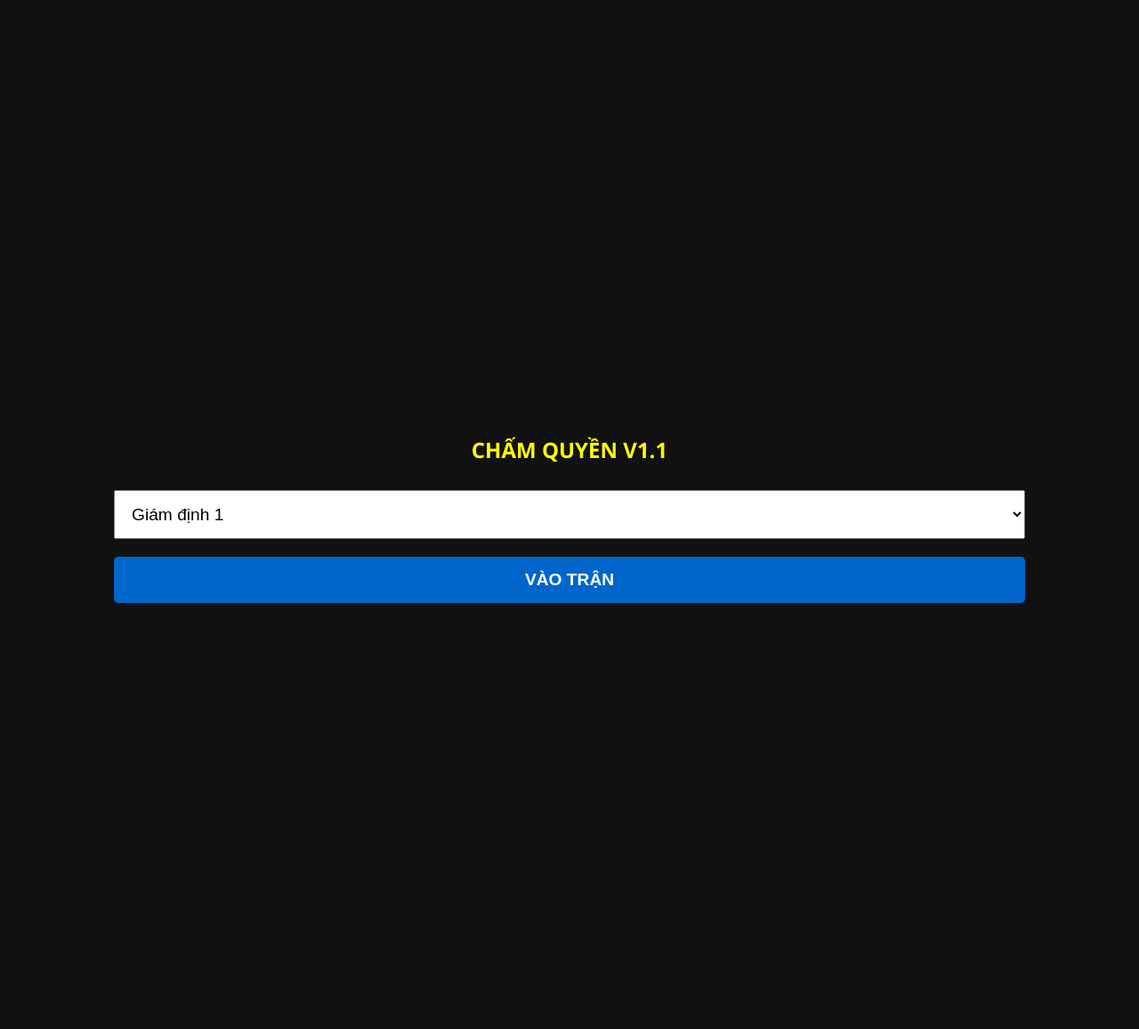
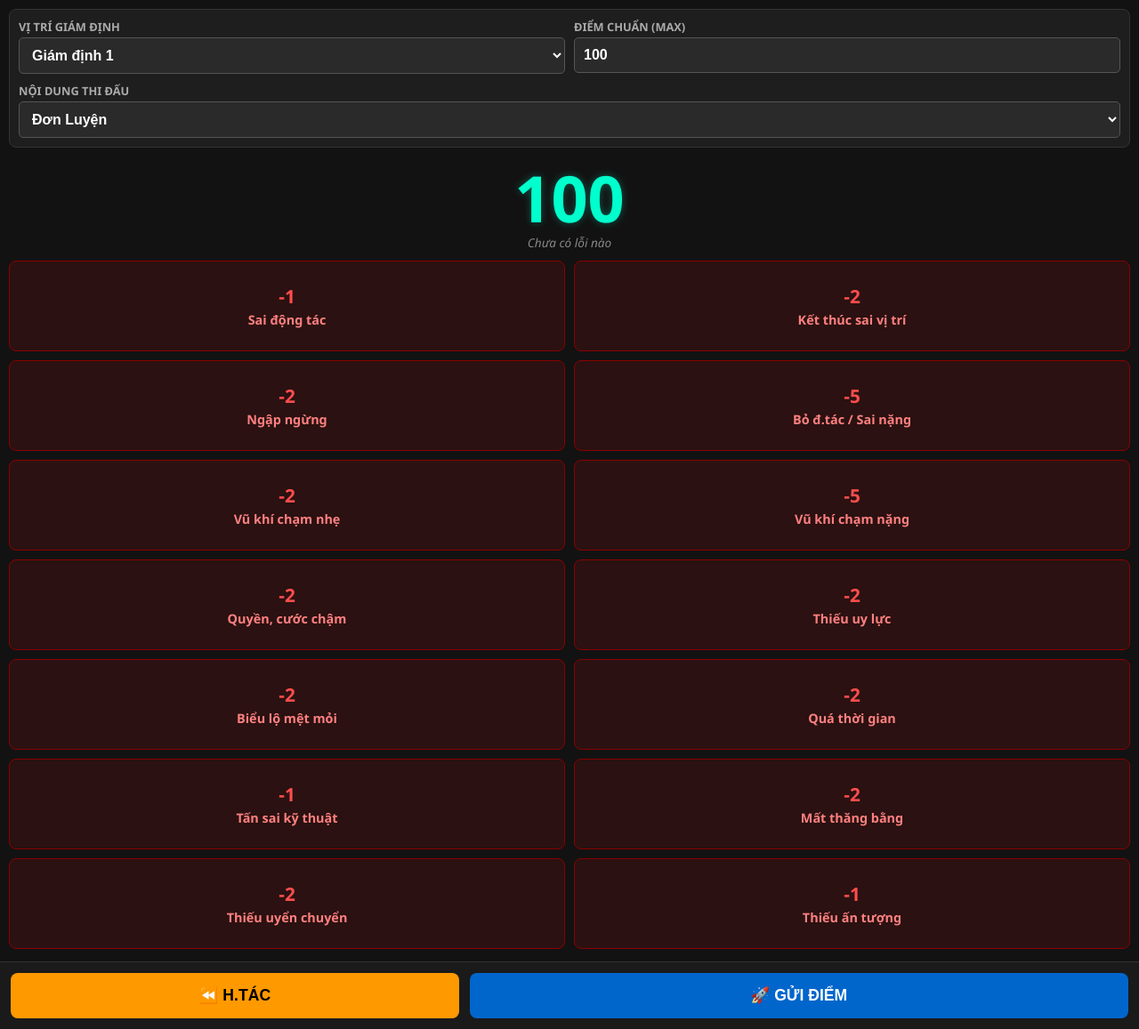
Before and after one commit to soidacungthanhcom/psychic-fishstick, a Flask app: template templates/judge_quyen.html in a window 1280 px wide. Shown: the whole page at 89% size. Run offline with Flask 3, Linux system fonts and the light colour scheme; the template is opened without the code that fills it, so the values that code supplies are empty; some libraries are stand-ins or nearby versions.

Commit message:
Update judge_quyen.html

```diff
--- a/templates/judge_quyen.html
+++ b/templates/judge_quyen.html
@@ -3,224 +3,245 @@
 <head>
     <meta charset="UTF-8">
     <meta name="viewport" content="width=device-width, initial-scale=1.0, maximum-scale=1.0, user-scalable=no">
-    <title>BÀN PHÍM CHẤM QUYỀN V1.1</title>
+    <title>Giám Định Chấm Quyền Vovinam</title>
     <script src="https://cdnjs.cloudflare.com/ajax/libs/socket.io/4.0.1/socket.io.js"></script>
     <style>
-        body { background: #111; color: #fff; font-family: 'Segoe UI', Tahoma, Geneva, Verdana, sans-serif; margin: 0; padding: 10px; display: flex; flex-direction: column; height: 100vh; overflow: hidden; }
+        :root {
+            --bg-color: #121212; --panel-bg: #1e1e1e; --text-main: #ffffff;
+            --accent-color: #00ffcc; --danger-color: #ff4d4d; --warning-color: #ff9900;
+        }
+        body {
+            background: var(--bg-color); color: var(--text-main); font-family: 'Segoe UI', Tahoma, sans-serif;
+            margin: 0; padding: 10px; display: flex; flex-direction: column; height: 100vh; box-sizing: border-box;
+        }
 
-        /* HEADER - ĐIỂM SỐ */
-        .header { text-align: center; background: #000; padding: 10px; border-radius: 10px; border: 2px solid #3399ff; position: relative; margin-bottom: 10px; }
-        .score-display { font-size: 4.5em; font-weight: bold; color: yellow; line-height: 1; margin: 5px 0; }
-        .score-label { color: #aaa; font-size: 1.2em; font-weight: bold; }
-        .undo-btn { position: absolute; right: 15px; top: 15px; background: #ff4d4d; color: white; border: none; padding: 10px 15px; border-radius: 5px; font-weight: bold; cursor: pointer; }
+        /* HEADER: Cài đặt ban đầu */
+        .config-panel { background: var(--panel-bg); padding: 10px; border-radius: 8px; margin-bottom: 10px; border: 1px solid #333; }
+        .row { display: flex; gap: 10px; margin-bottom: 10px; }
+        .row:last-child { margin-bottom: 0; }
+        .input-group { flex: 1; display: flex; flex-direction: column; }
+        label { font-size: 0.8rem; color: #aaa; margin-bottom: 3px; font-weight: bold; }
+        select, input {
+            padding: 10px; font-size: 1rem; border-radius: 5px; border: 1px solid #555;
+            background: #2a2a2a; color: #fff; font-weight: bold; width: 100%; box-sizing: border-box;
+        }
 
-        /* KHU VỰC BẤM NÚT CÓ CUỘN */
-        .controls { flex: 1; overflow-y: auto; padding-right: 5px; }
-        .section-title { font-size: 1em; color: #00ffcc; border-bottom: 1px solid #333; margin: 10px 0; padding-bottom: 5px; font-weight: bold; text-transform: uppercase; }
+        /* BẢNG ĐIỂM */
+        .score-board { text-align: center; margin: 10px 0; }
+        .score-value { font-size: 4.5rem; font-weight: 900; color: var(--accent-color); line-height: 1; text-shadow: 0 0 10px rgba(0, 255, 204, 0.3); }
+        .history-text { font-size: 0.85rem; color: #888; height: 20px; margin-top: 5px; font-style: italic; white-space: nowrap; overflow: hidden; text-overflow: ellipsis; }
 
-        /* Chỉnh lại Grid 2 cột cho cân đối */
-        .btn-grid { display: grid; grid-template-columns: 1fr 1fr; gap: 8px; }
+        /* KHU VỰC NÚT TRỪ ĐIỂM (Tự động cuộn, không bị che) */
+        .btn-grid {
+            flex: 1; overflow-y: auto; display: grid; grid-template-columns: repeat(2, 1fr);
+            gap: 10px; padding-bottom: 80px; align-content: start;
+        }
+        .deduct-btn {
+            background: #2b1111; border: 1px solid #8b0000; color: #ff8080;
+            padding: 15px 5px; border-radius: 8px; font-weight: bold; font-size: 0.9rem;
+            cursor: pointer; text-align: center; display: flex; flex-direction: column;
+            align-items: center; justify-content: center; min-height: 70px;
+        }
+        .deduct-btn:active { background: var(--danger-color); color: #fff; }
+        .deduct-btn .val { font-size: 1.3rem; margin-bottom: 3px; color: var(--danger-color); }
 
-        .btn-err { background: #222; border: 1px solid #444; color: #fff; padding: 12px 5px; border-radius: 8px; font-size: 0.95em; display: flex; flex-direction: column; justify-content: center; align-items: center; position: relative; cursor: pointer; text-align: center; user-select: none; }
-        .btn-err:active { background: #444; }
-        .deduct-val { font-size: 1.3em; font-weight: bold; color: #ff6666; margin-bottom: 3px; }
-
-        /* Hiển thị số lần bấm (multi) */
-        .badge { position: absolute; top: -5px; right: -5px; background: yellow; color: black; font-weight: bold; border-radius: 50%; width: 22px; height: 22px; display: flex; align-items: center; justify-content: center; font-size: 0.85em; display: none; }
-
-        /* Trạng thái Bật/Tắt của lỗi 1 lần (single) */
-        .active-single { background: #660000 !important; border-color: #ff4d4d !important; }
-
-        /* HÓA ĐƠN VÀ NÚT GỬI */
-        .receipt-box { background: #000; border: 1px dashed #555; border-radius: 5px; padding: 10px; font-size: 0.9em; color: #ccc; margin-top: 10px; min-height: 40px; display: flex; flex-wrap: wrap; gap: 5px; align-content: flex-start; overflow-y: auto; height: 60px;}
-        .receipt-item { background: #333; padding: 3px 8px; border-radius: 3px; }
-        .submit-btn { background: #0066cc; color: white; border: none; padding: 15px; font-size: 1.5em; font-weight: bold; width: 100%; border-radius: 10px; margin-top: 10px; cursor: pointer; flex-shrink: 0; }
-
-        /* Màn hình setup lúc mới vào */
-        #setup { position: fixed; top:0; left:0; width:100%; height:100%; background: #111; z-index: 999; display: flex; flex-direction: column; align-items: center; justify-content: center; }
-        #setup select, #setup button { padding: 15px; font-size: 1.2em; width: 80%; margin: 10px; }
-
-        /* Ẩn thanh cuộn cho mượt */
-        ::-webkit-scrollbar { width: 4px; }
-        ::-webkit-scrollbar-thumb { background: #555; border-radius: 4px; }
+        /* THANH ĐIỀU KHIỂN CỐ ĐỊNH BÊN DƯỚI */
+        .bottom-bar {
+            position: fixed; bottom: 0; left: 0; right: 0; background: #1a1a1a;
+            padding: 12px; display: flex; gap: 12px; border-top: 1px solid #333; z-index: 10;
+        }
+        .action-btn {
+            flex: 1; padding: 15px; font-size: 1.1rem; font-weight: bold;
+            border: none; border-radius: 8px; cursor: pointer; text-transform: uppercase;
+        }
+        .btn-undo { background: var(--warning-color); color: #000; flex: 0.8; }
+        .btn-submit { background: #0066cc; color: #fff; flex: 1.2; }
     </style>
 </head>
 <body>
 
-    <div id="setup">
-        <h2 style="color: yellow">CHẤM QUYỀN V1.1</h2>
-        <select id="judgeSelect">
+    <!-- CẤU HÌNH -->
+    <div class="config-panel">
+        <div class="row">
+            <div class="input-group">
+                <label>VỊ TRÍ GIÁM ĐỊNH</label>
+                <select id="judgeId">
                     <option value="1">Giám định 1</option><option value="2">Giám định 2</option>
                     <option value="3">Giám định 3</option><option value="4">Giám định 4</option>
                     <option value="5">Giám định 5</option>
                 </select>
-        <button onclick="startJudge()" style="background: #0066cc; color: white; border: none; font-weight: bold; border-radius: 5px;">VÀO TRẬN</button>
             </div>
-
-    <div id="mainUI" style="display:none; flex-direction: column; height: 100%;">
-
-        <div class="header">
-            <div class="score-label" id="jName">GIÁM ĐỊNH 1</div>
-            <div class="score-display" id="totalScore">100</div>
-            <button class="undo-btn" onclick="undoLast()">↩ Hoàn tác</button>
+            <div class="input-group">
+                <label>ĐIỂM CHUẨN (MAX)</label>
+                <input type="number" id="maxScore" value="100" onchange="calculateScore()">
             </div>
-
-        <div class="controls">
-            <div class="section-title">🛑 LỖI KỸ THUẬT & VŨ KHÍ (Cộng dồn)</div>
-            <div class="btn-grid">
-                <div class="btn-err" onclick="addMulti('Sai Động Tác', 2, 'b1')"><span class="badge" id="badge_b1">0</span><div class="deduct-val">-2</div><div>Sai Động Tác</div></div>
-                <div class="btn-err" onclick="addMulti('Ngập Ngừng', 2, 'b2')"><span class="badge" id="badge_b2">0</span><div class="deduct-val">-2</div><div>Ngập Ngừng</div></div>
-                <div class="btn-err" onclick="addMulti('Tấn Pháp Sai', 1, 'b3')"><span class="badge" id="badge_b3">0</span><div class="deduct-val">-1</div><div>Tấn Pháp Sai</div></div>
-                <div class="btn-err" onclick="addMulti('Mất Thăng Bằng', 2, 'b4')"><span class="badge" id="badge_b4">0</span><div class="deduct-val">-2</div><div>Mất Thăng Bằng</div></div>
-                <div class="btn-err" onclick="addMulti('Bỏ Động Tác', 5, 'b5')"><span class="badge" id="badge_b5">0</span><div class="deduct-val">-5</div><div>Bỏ Động Tác</div></div>
-                <div class="btn-err" onclick="addMulti('Rớt Vũ Khí', 5, 'b6')"><span class="badge" id="badge_b6">0</span><div class="deduct-val">-5</div><div>Rớt Vũ Khí</div></div>
-                <div class="btn-err" onclick="addMulti('Vũ Khí Chạm Nhẹ', 2, 'b7')"><span class="badge" id="badge_b7">0</span><div class="deduct-val">-2</div><div>Vũ Khí Chạm Nhẹ</div></div>
-                <div class="btn-err" onclick="addMulti('Vũ Khí Chạm Nặng', 5, 'b8')"><span class="badge" id="badge_b8">0</span><div class="deduct-val">-5</div><div>Vũ Khí Chạm Nặng</div></div>
         </div>
-
-            <div class="section-title" style="color: #ff9900; margin-top: 15px;">⚠️ LỖI TOÀN BÀI & NGHỆ THUẬT (1 Lần)</div>
-            <div class="btn-grid">
-                <div class="btn-err" id="s1" onclick="toggleSingle('Sai Vị Trí Đích', 2, 's1')"><div class="deduct-val">-2</div><div>Sai Vị Trí Đích</div></div>
-                <div class="btn-err" id="s2" onclick="toggleSingle('Thiếu Uy Lực', 2, 's2')"><div class="deduct-val">-2</div><div>Thiếu Uy Lực</div></div>
-                <div class="btn-err" id="s3" onclick="toggleSingle('Động Tác Chậm', 2, 's3')"><div class="deduct-val">-2</div><div>Động Tác Chậm</div></div>
-                <div class="btn-err" id="s4" onclick="toggleSingle('Kết Thúc Mệt Mỏi', 2, 's4')"><div class="deduct-val">-2</div><div>Kết Thúc Mệt Mỏi</div></div>
-                <div class="btn-err" id="s5" onclick="toggleSingle('Thiếu Uyển Chuyển', 5, 's5')"><div class="deduct-val">-5</div><div>Thiếu Uyển Chuyển</div></div>
-                <div class="btn-err" id="s6" onclick="toggleSingle('Thiếu Ấn Tượng', 2, 's6')"><div class="deduct-val">-2</div><div>Thiếu Ấn Tượng</div></div>
+        <div class="row">
+            <div class="input-group">
+                <label>NỘI DUNG THI ĐẤU</label>
+                <select id="categorySelect" onchange="loadButtons()">
+                    <option value="DON_LUYEN">Đơn Luyện</option>
+                    <option value="SONG_LUYEN">Song Luyện</option>
+                    <option value="DONG_DOI">Đồng Đội</option>
+                    <option value="DA_LUYEN">Đa Luyện</option>
+                    <option value="TU_VE_NU">Tự Vệ Nữ</option>
+                </select>
+            </div>
         </div>
     </div>
 
-        <div class="receipt-box" id="receiptBox">Chưa có lỗi nào...</div>
+    <!-- MÀN HÌNH ĐIỂM SỐ -->
+    <div class="score-board">
+        <div class="score-value" id="currentScoreDisplay">100</div>
+        <div class="history-text" id="historyDisplay">Chưa có lỗi nào</div>
+    </div>
 
-        <button class="submit-btn" onclick="submitFinal()">GỬI ĐIỂM (100)</button>
+    <!-- DANH SÁCH NÚT LỖI -->
+    <div class="btn-grid" id="buttonGrid"></div>
+
+    <!-- THANH THAO TÁC CỐ ĐỊNH -->
+    <div class="bottom-bar">
+        <button class="action-btn btn-undo" onclick="undoLast()">⏪ H.Tác</button>
+        <button class="action-btn btn-submit" onclick="submitScore()">🚀 GỬI ĐIỂM</button>
     </div>
 
     <script>
         var socket = io();
-        var judgeId = 0;
+        let currentScore = 100;
+        let deductHistory = [];
 
-        var currentScore = 100;
-        var errorLog = {}; // Lưu trữ log lỗi
-        var actionHistory = []; // Lưu lịch sử để Undo
+        // DỮ LIỆU TIÊU CHÍ CHẤM ĐIỂM DỰA TRÊN PHIẾU CHUẨN
+        const criteriaData = {
+            'DON_LUYEN': [
+                { val: -1, label: 'Sai động tác' }, { val: -2, label: 'Kết thúc sai vị trí' },
+                { val: -2, label: 'Ngập ngừng' }, { val: -5, label: 'Bỏ đ.tác / Sai nặng' },
+                { val: -2, label: 'Vũ khí chạm nhẹ' }, { val: -5, label: 'Vũ khí chạm nặng' },
+                { val: -2, label: 'Quyền, cước chậm' }, { val: -2, label: 'Thiếu uy lực' },
+                { val: -2, label: 'Biểu lộ mệt mỏi' }, { val: -2, label: 'Quá thời gian' },
+                { val: -1, label: 'Tấn sai kỹ thuật' }, { val: -2, label: 'Mất thăng bằng' },
+                { val: -2, label: 'Thiếu uyển chuyển' }, { val: -1, label: 'Thiếu ấn tượng' }
+            ],
+            'SONG_LUYEN': [
+                { val: -1, label: 'Sai động tác' }, { val: -2, label: 'Ngập ngừng' },
+                { val: -5, label: 'Bỏ đ.tác / Sai nặng' }, { val: -2, label: 'Vũ khí chạm nhẹ' },
+                { val: -5, label: 'Vũ khí chạm nặng' }, { val: -2, label: 'Xiết/Phản đòn ko rõ' },
+                { val: -2, label: 'Ngã không an toàn' }, { val: -1, label: 'Ra khỏi vạch' },
+                { val: -1, label: 'Thiếu nhịp nhàng' }, { val: -2, label: 'Quyền, cước chậm' },
+                { val: -2, label: 'Thiếu uy lực' }, { val: -2, label: 'Biểu lộ mệt mỏi' },
+                { val: -2, label: 'Chậm 5s quy định' }, { val: -1, label: 'Thiếu ấn tượng' }
+            ],
+            'DONG_DOI': [
+                { val: -1, label: 'Sai động tác' }, { val: -2, label: 'Kết thúc sai vị trí' },
+                { val: -5, label: 'Bỏ đ.tác / Sai nặng' }, { val: -2, label: 'Quyền, cước chậm' },
+                { val: -2, label: 'Thiếu uy lực' }, { val: -2, label: 'Biểu lộ mệt mỏi' },
+                { val: -1, label: 'Tấn sai kỹ thuật' }, { val: -2, label: 'Mất thăng bằng' },
+                { val: -2, label: 'Không đồng đều' }, { val: -1, label: 'Thiếu ấn tượng' }
+            ],
+            'DA_LUYEN': [
+                { val: -2, label: 'Cấu trúc/Tấn công ko rõ' }, { val: -2, label: 'Không liên tục' },
+                { val: -2, label: 'Ngập ngừng' }, { val: -10, label: 'Chấn thương/Quên bài' },
+                { val: -3, label: 'Thiếu 1 đòn cơ bản' }, { val: -2, label: 'Phản đòn chậm yếu' },
+                { val: -2, label: 'Phối hợp không tốt' }, { val: -2, label: 'Thể lực không tốt' },
+                { val: -2, label: 'Xiết/Phản đòn ko rõ' }, { val: -2, label: 'Ngã không an toàn' },
+                { val: -1, label: 'Ra khỏi vạch' }, { val: -2, label: 'Không nhịp nhàng' },
+                { val: -2, label: 'Thiếu ấn tượng' }
+            ],
+            'TU_VE_NU': [
+                { val: -2, label: 'Cấu trúc/Tấn công ko rõ' }, { val: -2, label: 'Không liên tục' },
+                { val: -2, label: 'Ngập ngừng' }, { val: -2, label: 'Diễu cợt/Ko nghiêm túc' },
+                { val: -3, label: 'Thiếu 1 đòn cơ bản' }, { val: -2, label: 'Thiếu dứt khoát' },
+                { val: -2, label: 'Phối hợp/Tránh né chậm' }, { val: -2, label: 'Thể lực không tốt' },
+                { val: -2, label: 'Xiết/Phản đòn ko rõ' }, { val: -2, label: 'Ngã không an toàn' },
+                { val: -1, label: 'Ra khỏi vạch' }, { val: -2, label: 'Không nhịp nhàng' },
+                { val: -2, label: 'Thiếu ấn tượng' }
+            ]
+        };
 
-        function startJudge() {
-            judgeId = document.getElementById('judgeSelect').value;
-            document.getElementById('jName').innerText = "GIÁM ĐỊNH " + judgeId;
-            document.getElementById('setup').style.display = 'none';
-            document.getElementById('mainUI').style.display = 'flex';
+        // LOAD NÚT THEO NỘI DUNG THI ĐẤU
+        function loadButtons() {
+            const cat = document.getElementById('categorySelect').value;
+            const grid = document.getElementById('buttonGrid');
+            grid.innerHTML = '';
+
+            criteriaData[cat].forEach(item => {
+                let btn = document.createElement('div');
+                btn.className = 'deduct-btn';
+                btn.onclick = () => recordDeduction(item.val, item.label);
+                btn.innerHTML = `<span class="val">${item.val}</span><span>${item.label}</span>`;
+                grid.appendChild(btn);
+            });
+
+            // Đổi hạng mục thì reset điểm
+            resetScore();
         }
 
-        // --- XỬ LÝ LỖI CỘNG DỒN (NHIỀU LẦN) ---
-        function addMulti(errName, points, badgeId) {
-            if(navigator.vibrate) navigator.vibrate(50);
-
-            if(!errorLog[errName]) errorLog[errName] = {count: 0, points: 0, isSingle: false, id: badgeId};
-            errorLog[errName].count += 1;
-            errorLog[errName].points += points;
-
-            actionHistory.push({type: 'multi', name: errName, points: points});
-            updateUI();
+        // XỬ LÝ TRỪ ĐIỂM
+        function recordDeduction(value, label) {
+            deductHistory.push({ val: value, label: label });
+            calculateScore();
         }
 
-        // --- XỬ LÝ LỖI 1 LẦN (BẬT/TẮT) ---
-        function toggleSingle(errName, points, btnId) {
-            if(navigator.vibrate) navigator.vibrate(50);
+        // TÍNH TOÁN LẠI ĐIỂM DỰA TRÊN LỊCH SỬ (Hỗ trợ đổi điểm Max)
+        function calculateScore() {
+            let maxScore = parseFloat(document.getElementById('maxScore').value) || 100;
+            let totalDeduction = deductHistory.reduce((sum, item) => sum + item.val, 0);
 
-            if(!errorLog[errName]) {
-                errorLog[errName] = {count: 1, points: points, isSingle: true, id: btnId};
-                actionHistory.push({type: 'single_on', name: errName, points: points});
-            } else {
-                actionHistory.push({type: 'single_off', name: errName, points: points});
-                delete errorLog[errName];
-            }
-            updateUI();
+            currentScore = maxScore + totalDeduction;
+            document.getElementById('currentScoreDisplay').innerText = currentScore;
+
+            updateHistoryText();
         }
 
-        // --- HOÀN TÁC (UNDO) ---
-        function undoLast() {
-            if(actionHistory.length === 0) return;
-            let lastAction = actionHistory.pop();
-
-            if(lastAction.type === 'multi') {
-                errorLog[lastAction.name].count -= 1;
-                errorLog[lastAction.name].points -= lastAction.points;
-                if(errorLog[lastAction.name].count === 0) delete errorLog[lastAction.name];
-            }
-            else if(lastAction.type === 'single_on') {
-                delete errorLog[lastAction.name];
-            }
-            else if(lastAction.type === 'single_off') {
-                errorLog[lastAction.name] = {count: 1, points: lastAction.points, isSingle: true, id: getBtnIdForSingle(lastAction.name)};
-            }
-            updateUI();
-        }
-
-        function getBtnIdForSingle(name) {
-            if(name==='Sai Vị Trí Đích') return 's1'; if(name==='Thiếu Uy Lực') return 's2';
-            if(name==='Động Tác Chậm') return 's3'; if(name==='Kết Thúc Mệt Mỏi') return 's4';
-            if(name==='Thiếu Uyển Chuyển') return 's5'; if(name==='Thiếu Ấn Tượng') return 's6';
-            return '';
-        }
-
-        // --- CẬP NHẬT GIAO DIỆN & TỔNG ĐIỂM ---
-        function updateUI() {
-            let totalDeduct = 0;
-            let receiptHTML = "";
-
-            // Reset trạng thái
-            document.querySelectorAll('.badge').forEach(b => b.style.display = 'none');
-            document.querySelectorAll('.btn-err').forEach(b => b.classList.remove('active-single'));
-
-            // Render lại lỗi
-            for (const [name, data] of Object.entries(errorLog)) {
-                totalDeduct += data.points;
-                let text = data.isSingle ? `[-${data.points}] ${name}` : `[-${data.points}] ${name} (x${data.count})`;
-                receiptHTML += `<div class="receipt-item">${text}</div>`;
-
-                if(data.isSingle) {
-                    document.getElementById(data.id).classList.add('active-single');
+        // CẬP NHẬT HIỂN THỊ DÒNG LỊCH SỬ
+        function updateHistoryText() {
+            let display = document.getElementById('historyDisplay');
+            if (deductHistory.length === 0) {
+                display.innerText = "Chưa có lỗi nào";
             } else {
-                    let badge = document.getElementById('badge_' + data.id);
-                    badge.innerText = data.count;
-                    badge.style.display = 'flex';
+                let last = deductHistory[deductHistory.length - 1];
+                display.innerText = `Lỗi vừa bấm: ${last.label} (${last.val})`;
             }
         }
 
-            // Tính điểm (Thang 100)
-            currentScore = 100 - totalDeduct;
-            if(currentScore < 0) currentScore = 0;
-            document.getElementById('totalScore').innerText = currentScore;
-
-            document.querySelector('.submit-btn').innerText = `GỬI ĐIỂM (${currentScore})`;
-            document.getElementById('receiptBox').innerHTML = receiptHTML === "" ? "Chưa có lỗi nào..." : receiptHTML;
-
-            // Tự động cuộn hộp hóa đơn xuống cuối
-            let rb = document.getElementById('receiptBox');
-            rb.scrollTop = rb.scrollHeight;
+        // HOÀN TÁC (LẤY LỖI CUỐI CÙNG RA KHỎI DANH SÁCH)
+        function undoLast() {
+            if (deductHistory.length > 0) {
+                deductHistory.pop();
+                calculateScore();
+            } else {
+                alert("Không có thao tác nào để hoàn tác!");
+            }
         }
 
-        // --- GỬI ĐIỂM LÊN SERVER ---
-        function submitFinal() {
-            if(!confirm(`Xác nhận gửi ${currentScore} điểm?`)) return;
+        // XÓA TRẮNG ĐỂ CHẤM VĐV MỚI
+        function resetScore() {
+            deductHistory = [];
+            calculateScore();
+        }
 
-            let detailsArray = [];
-            for (const [name, data] of Object.entries(errorLog)) {
-                detailsArray.push(data.isSingle ? name : `${name} (x${data.count})`);
-            }
-            let detailsStr = detailsArray.length > 0 ? detailsArray.join(" | ") : "Hoàn hảo, không lỗi";
+        // GỬI KẾT QUẢ LÊN SERVER
+        function submitScore() {
+            let jId = document.getElementById('judgeId').value;
 
+            // Gom các lỗi thành chuỗi chi tiết để thư ký/admin xem
+            let errorDetails = deductHistory.length > 0
+                ? deductHistory.map(h => `${h.label}(${h.val})`).join(', ')
+                : "Không có lỗi";
+
+            if (confirm(`Giám định ${jId} chốt điểm: ${currentScore}?\nChi tiết: ${errorDetails}`)) {
                 socket.emit('submit_score', {
-                judge_id: judgeId,
+                    judge_id: jId,
                     score: currentScore,
-                details: detailsStr
+                    details: errorDetails
                 });
 
-            currentScore = 100;
-            errorLog = {};
-            actionHistory = [];
-            updateUI();
+                alert(`Đã gửi điểm ${currentScore} thành công!`);
+                resetScore();
+            }
+        }
 
-            alert("✅ Đã gửi điểm thành công!");
-        }
+        // Khởi tạo ban đầu
+        window.onload = loadButtons;
     </script>
 </body>
 </html>
```
Lines whose indentation alone changed are shown as unchanged.
